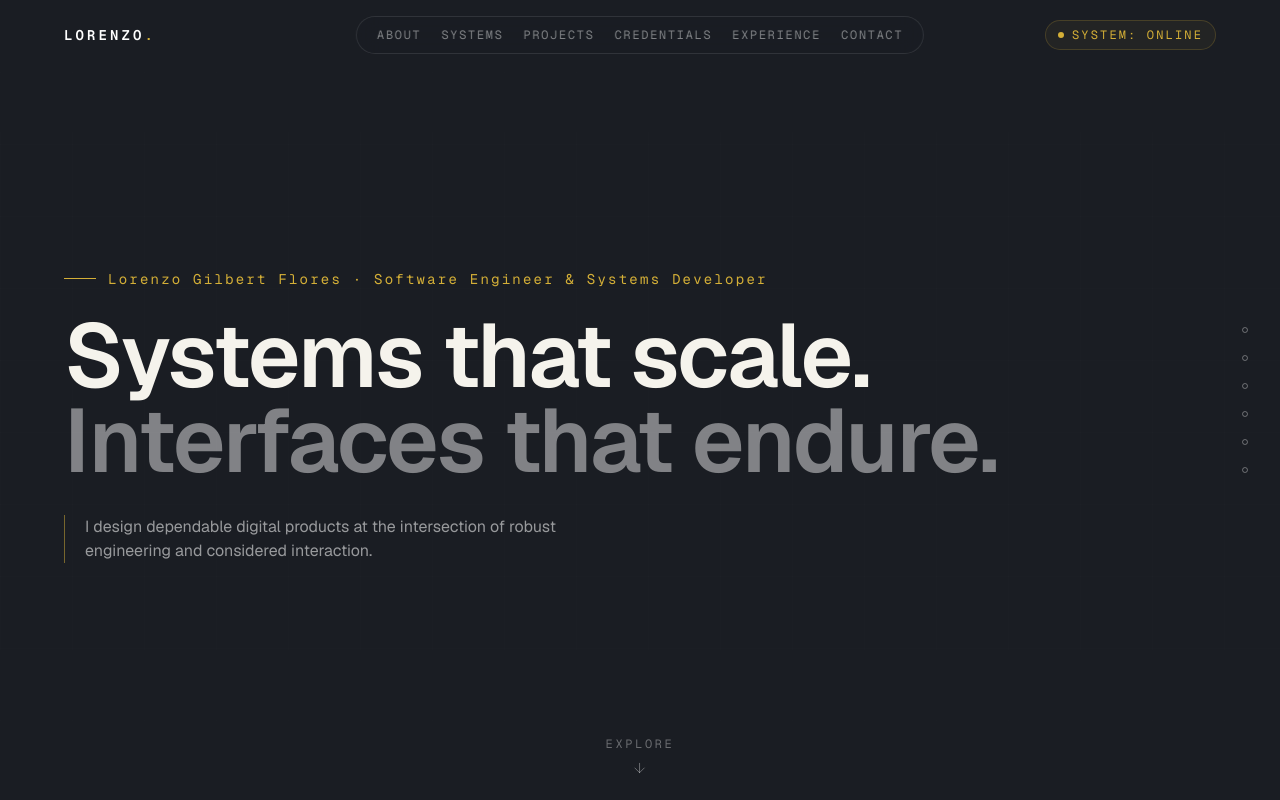
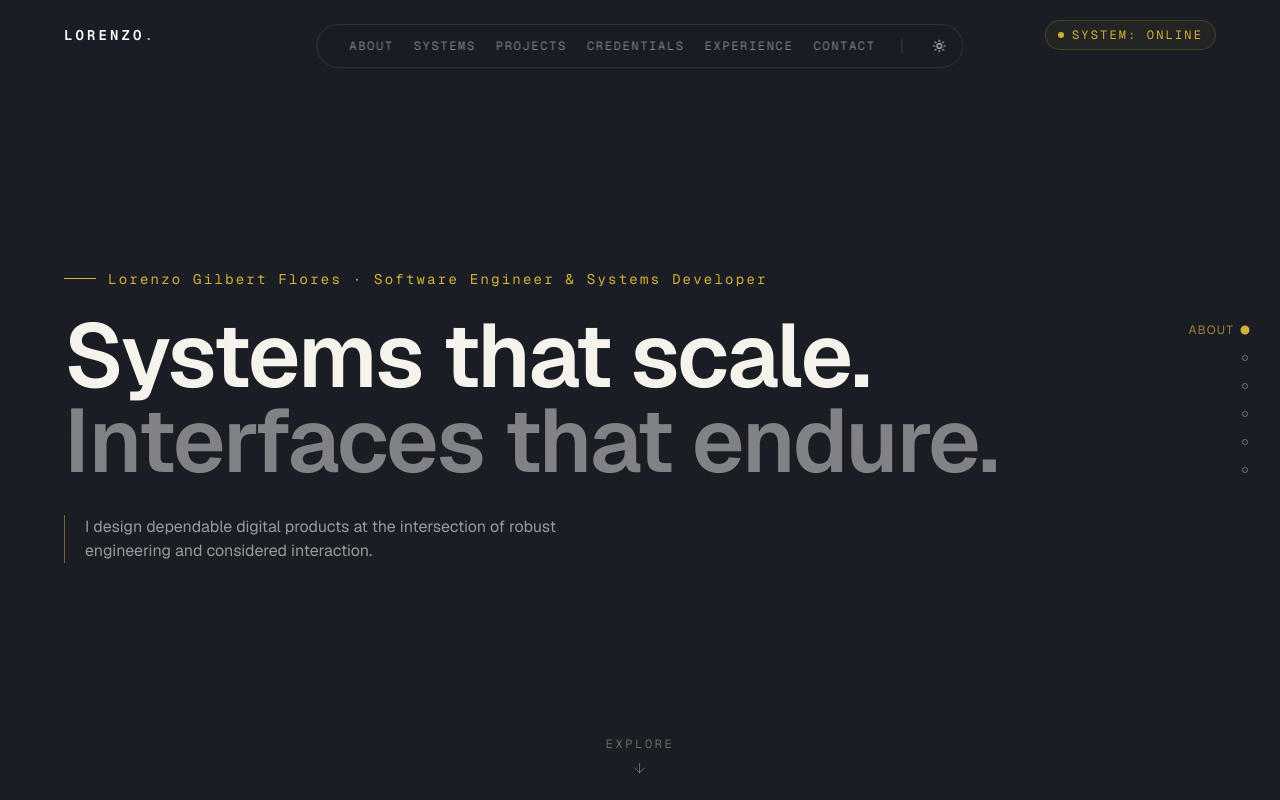
Before and after one commit to Fruizer/Portfolio, a Next.js app: page / in a window 1280 px wide. Built offline with nearby package versions, Linux system fonts and the light colour scheme.

Commit message:
6pm changes

```diff
--- a/app/page.tsx
+++ b/app/page.tsx
@@ -17,12 +17,14 @@ import {
   FileText,
   Layers3,
   Mail,
+  Moon,
   ShieldCheck,
   Sparkles,
+  Sun,
   Users,
   type LucideIcon,
 } from "lucide-react";
-import { useState } from "react";
+import { useEffect, useState } from "react";
 
 type Project = {
   name: string;
@@ -255,6 +257,31 @@ const reveal = {
 };
 
 export default function Home() {
+  const [theme, setTheme] = useState<"dark" | "light">("dark");
+  const [activeSection, setActiveSection] = useState("hero");
+
+  useEffect(() => {
+    const observedSections = sections
+      .map(({ id }) => document.getElementById(id))
+      .filter((section): section is HTMLElement => section !== null);
+
+    const observer = new IntersectionObserver(
+      (entries) => {
+        const activeEntry = entries.find((entry) => entry.isIntersecting);
+        if (activeEntry) setActiveSection(activeEntry.target.id);
+      },
+      {
+        root: null,
+        rootMargin: "-49% 0px -49% 0px",
+        threshold: 0,
+      },
+    );
+
+    observedSections.forEach((section) => observer.observe(section));
+
+    return () => observer.disconnect();
+  }, []);
+
   return (
     <main className="no-scrollbar portfolio-scroll h-screen w-full snap-y snap-mandatory overflow-y-scroll bg-[#1A1D23] text-[#F5F3EC] selection:bg-[#D4AF37]/30">
       <header className="pointer-events-none fixed left-0 top-0 z-50 flex w-full items-center justify-between px-6 py-5 sm:px-10 lg:px-16">
@@ -265,9 +292,10 @@ export default function Home() {
         >
           LORENZO<span className="text-[#D4AF37]">.</span>
         </a>
+        <div className="pointer-events-auto fixed left-1/2 top-6 z-50 hidden -translate-x-1/2 lg:block">
           <nav
             aria-label="Primary navigation"
-          className="pointer-events-auto absolute left-1/2 hidden -translate-x-1/2 items-center gap-5 rounded-full border border-white/10 bg-[#1A1D23]/80 px-5 py-2.5 font-mono text-xs uppercase tracking-[0.14em] text-white/45 backdrop-blur-md lg:flex"
+            className="flex items-center gap-5 whitespace-nowrap rounded-full border border-white/10 bg-[#1A1D23]/80 py-2.5 pl-8 pr-3 font-mono text-xs uppercase tracking-[0.14em] text-white/45 backdrop-blur-md"
           >
             {sections.map((section) => (
               <a
@@ -278,7 +306,18 @@ export default function Home() {
                 {section.label}
               </a>
             ))}
+            <div className="mx-1.5 h-3.5 w-px bg-white/15" aria-hidden="true" />
+            <button
+              type="button"
+              onClick={() => setTheme(theme === "dark" ? "light" : "dark")}
+              aria-label="Toggle theme"
+              aria-pressed={theme === "light"}
+              className="flex items-center justify-center rounded-full p-1 text-white/70 transition-colors hover:text-white focus-visible:outline-none focus-visible:ring-1 focus-visible:ring-[#D4AF37]"
+            >
+              {theme === "dark" ? <Sun size={14} /> : <Moon size={14} />}
+            </button>
           </nav>
+        </div>
         <div className="flex items-center gap-2 rounded-full border border-[#D4AF37]/20 bg-[#D4AF37]/5 px-3 py-1.5 font-mono text-xs tracking-[0.18em] text-[#D4AF37]">
           <span className="h-1.5 w-1.5 rounded-full bg-[#D4AF37]" />
           SYSTEM: ONLINE
@@ -287,9 +326,29 @@ export default function Home() {
 
       <nav aria-label="Section indicator" className="fixed right-5 top-1/2 z-50 hidden -translate-y-1/2 flex-col gap-3 md:flex lg:right-8">
         {sections.map((section) => (
-          <a key={section.id} href={`#${section.id}`} aria-label={`Go to ${section.label}`} className="group flex items-center justify-end gap-2">
-            <span className="translate-x-1 text-xs uppercase tracking-widest text-transparent transition-all duration-200 group-hover:translate-x-0 group-hover:text-white/45">{section.label}</span>
-            <span className="h-1.5 w-1.5 rounded-full border border-white/35 transition-all duration-200 group-hover:scale-150 group-hover:border-[#D4AF37] group-hover:bg-[#D4AF37]" />
+          <a
+            key={section.id}
+            href={`#${section.id}`}
+            aria-label={`Go to ${section.label}`}
+            aria-current={activeSection === section.id ? "page" : undefined}
+            className="group flex items-center justify-end gap-2"
+          >
+            <span
+              className={`text-xs uppercase tracking-widest transition-all duration-200 group-hover:translate-x-0 group-hover:text-white/45 ${
+                activeSection === section.id
+                  ? "translate-x-0 text-[#D4AF37]/70"
+                  : "translate-x-1 text-transparent"
+              }`}
+            >
+              {section.label}
+            </span>
+            <span
+              className={`h-1.5 w-1.5 rounded-full border transition-all duration-200 group-hover:scale-150 group-hover:border-[#D4AF37] group-hover:bg-[#D4AF37] ${
+                activeSection === section.id
+                  ? "scale-150 border-[#D4AF37] bg-[#D4AF37]"
+                  : "border-white/35 bg-transparent"
+              }`}
+            />
           </a>
         ))}
       </nav>
```
Lines whose indentation alone changed are shown as unchanged.
